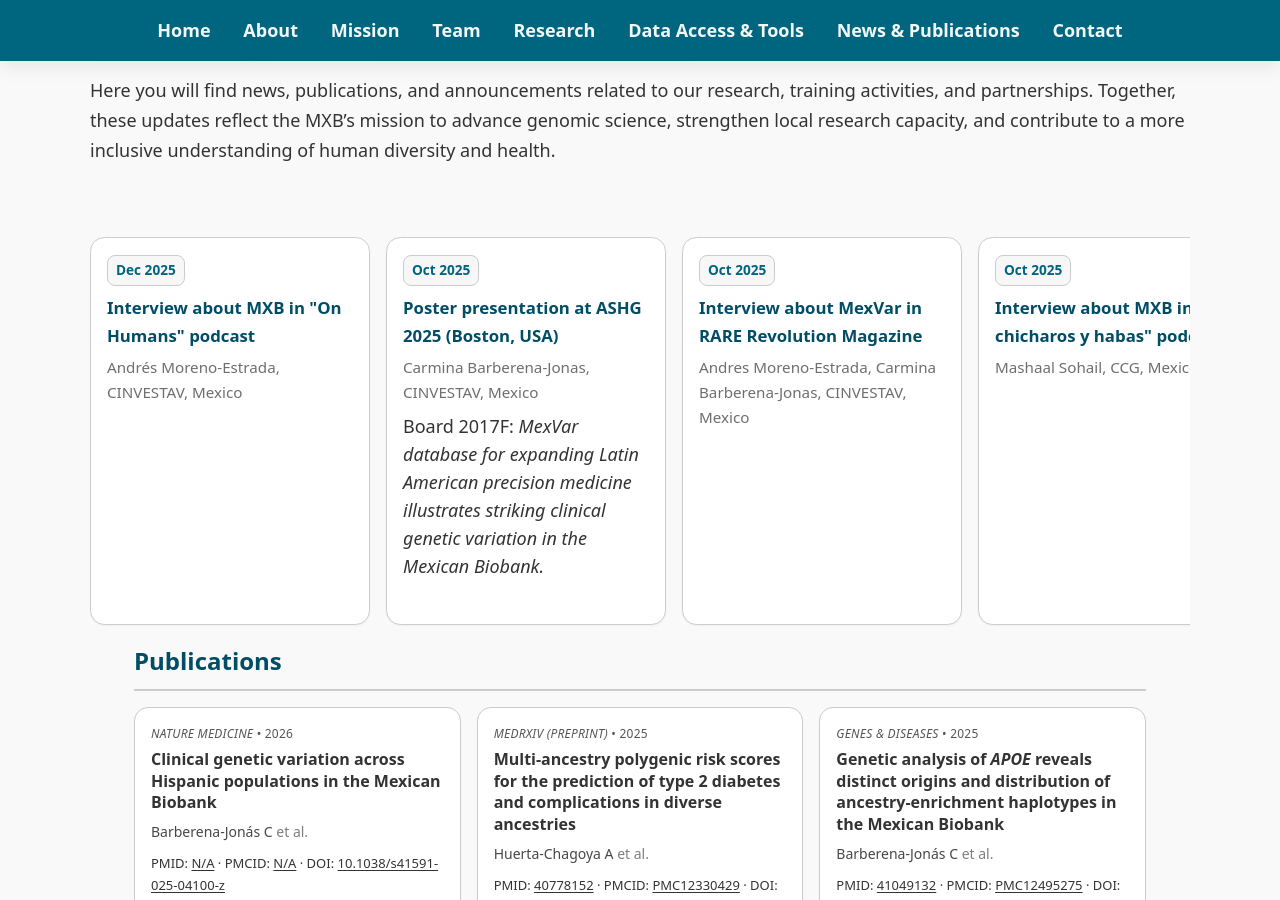
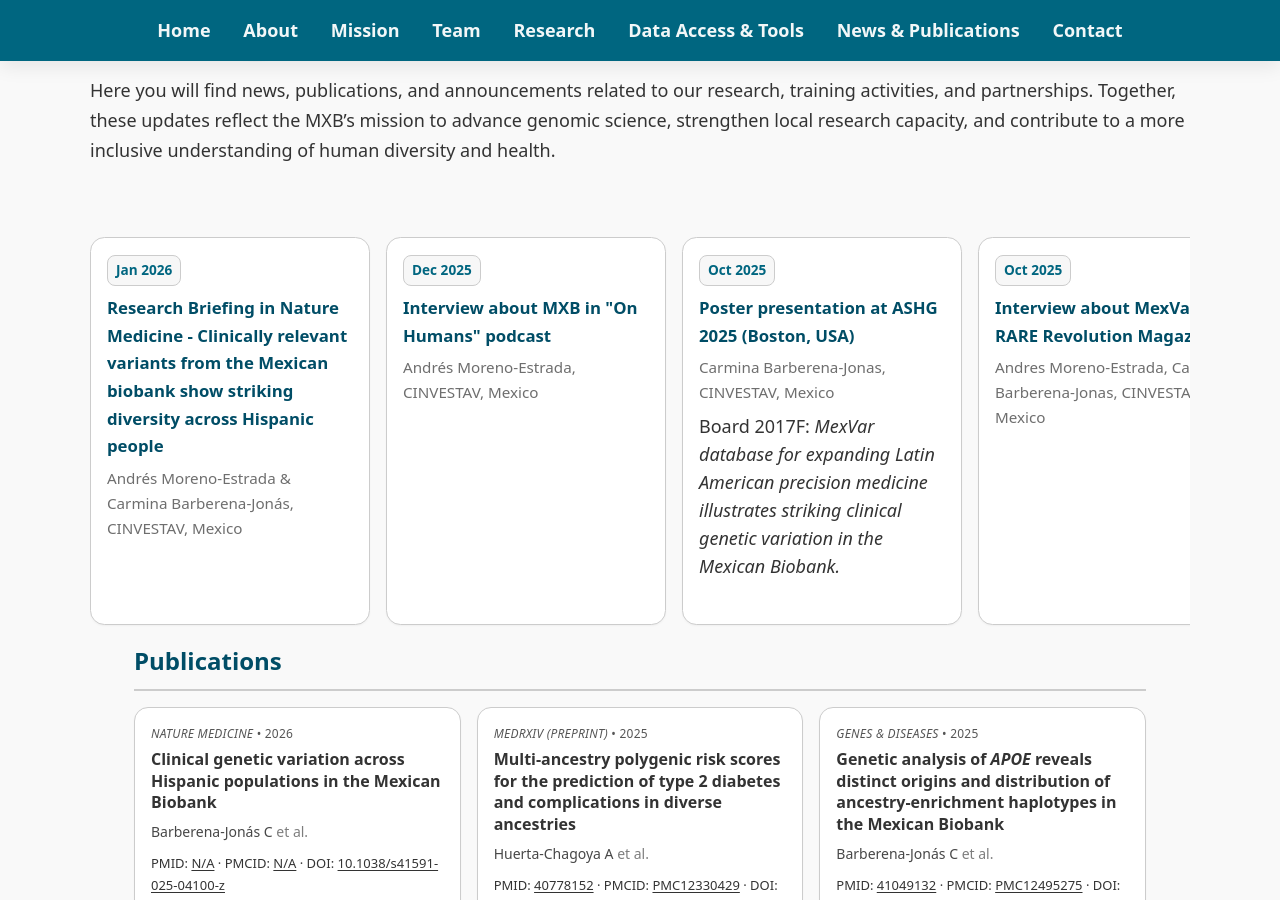
Before and after one commit to morenolab/MexicanBiobank_webpage, a Jekyll site: the page built from pages/news_publications.md, in a window 1280 px wide and 900 px high, scrolled down 353 px. Built offline with Jekyll 4.4.1, drawn with Linux system fonts in a browser that asks for light colours.

Commit message:
Add news article for January 2026

```diff
--- a/pages/news_publications.md
+++ b/pages/news_publications.md
@@ -23,6 +23,16 @@
     </div>
 
     <div class="news-track" id="carousel-all-news" tabindex="0">
+
+      <!-- Jan 2026 -->
+
+      <article class="news-card">
+        <span class="news-badge"><time datetime="Jan 26">Jan 2026</time></span>
+        <h4 class="news-title"><a href="https://www.nature.com/articles/s41591-025-04129-0" target="_blank" rel="noopener">Research Briefing in Nature Medicine - Clinically relevant variants from the Mexican biobank show striking diversity across Hispanic people</a></h4>
+        <p class="news-meta">Andrés Moreno-Estrada & Carmina Barberena-Jonás, CINVESTAV, Mexico</p>
+        <p class="news-body"><em></em></p>
+    </article>
+
 
       <!-- Dec 2025 -->
 
```
